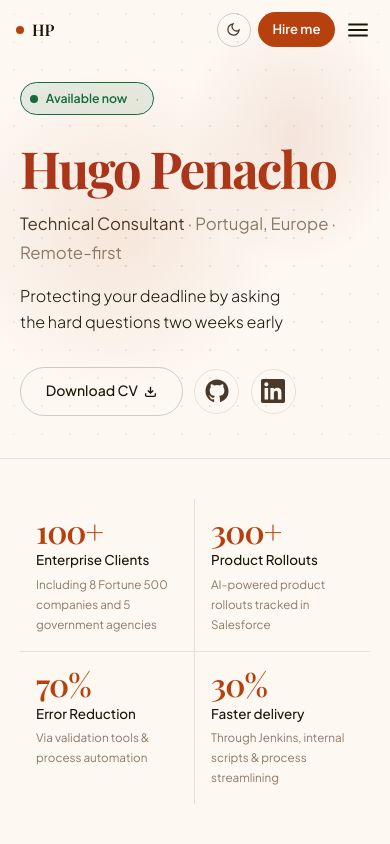
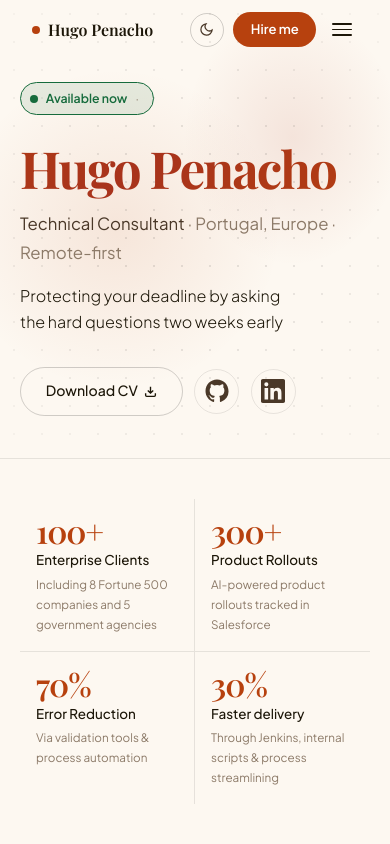
Before and after one commit to hpenacho/portfolio-website, a Next.js app: page / in a window 390 px wide. Shown: the top 844 px of the page. Built offline with nearby package versions, Linux system fonts and the light colour scheme.

Commit message:
nav bar improvements

```diff
--- a/styles/Nav.module.css
+++ b/styles/Nav.module.css
@@ -1,14 +1,11 @@
 .nav {
   position: fixed;
-  top: 0;
-  left: 0;
-  right: 0;
+  top: 0; left: 0; right: 0;
   z-index: 200;
   padding: 0 2rem;
   height: 60px;
   border-bottom: 1px solid transparent;
-  background: transparent;
-  transition: background 0.2s ease, border-color 0.2s ease;
+  transition: background 0.4s ease, border-color 0.4s ease, backdrop-filter 0.4s;
 }
 
 .scrolled {
@@ -23,54 +20,32 @@
   display: flex;
   align-items: center;
   gap: 1rem;
-  min-width: 0;
 }
 
 .brand {
   display: flex;
   align-items: center;
   gap: 0.5rem;
-  min-width: 0;
-  flex: 1 1 auto;
-  overflow: hidden;
-  color: var(--text-1);
-  white-space: nowrap;
-  transition: color 0.2s ease;
-}
-
-.brand:hover {
-  color: var(--gold);
-}
-
-.brandDot {
-  width: 8px;
-  height: 8px;
-  border-radius: 50%;
-  background: var(--gold);
-  flex: 0 0 auto;
-}
-
-.brandFull,
-.brandShort {
-  display: block;
-  min-width: 0;
-  white-space: nowrap;
   font-family: var(--font-playfair), Georgia, serif;
   font-size: 1rem;
   font-weight: 600;
-  line-height: 1;
+  color: var(--text-1);
+  white-space: nowrap;
+  transition: color 0.2s;
+  min-width: 0;
+  overflow: hidden;
+}
+.brand:hover { color: var(--gold); }
+
+.brandDot {
+  width: 8px; height: 8px;
+  border-radius: 50%;
+  background: var(--gold);
+  flex-shrink: 0;
 }
 
-.brandFull {
-  overflow: hidden;
-  text-overflow: clip;
-  opacity: 1;
-  transition: opacity 0.2s ease;
-}
-
-.brandShort {
-  display: none;
-}
+.brandFull  { display: inline; }
+.brandShort { display: none; }
 
 .links {
   display: flex;
@@ -78,7 +53,6 @@
   gap: 0.15rem;
   list-style: none;
   margin-left: auto;
-  flex: 0 0 auto;
 }
 
 .link {
@@ -87,37 +61,31 @@
   color: var(--text-2);
   padding: 0.35rem 0.7rem;
   border-radius: 100px;
-  transition: color 0.2s ease, background 0.2s ease;
+  transition: color 0.2s, background 0.2s;
 }
-
-.link:hover {
-  color: var(--text-1);
-  background: var(--gold-pale);
-}
+.link:hover { color: var(--text-1); background: var(--gold-pale); }
 
 .right {
   display: flex;
   align-items: center;
   gap: 0.6rem;
   margin-left: 1rem;
-  flex: 0 0 auto;
+  flex-shrink: 0;
 }
 
 .themeBtn {
   display: inline-flex;
   align-items: center;
   justify-content: center;
-  width: 34px;
-  height: 34px;
+  width: 34px; height: 34px;
   border-radius: 50%;
   border: 1px solid var(--border-hi);
   background: transparent;
   color: var(--text-2);
   cursor: pointer;
-  transition: color 0.2s ease, border-color 0.2s ease, background 0.2s ease, transform 0.2s ease;
-  flex: 0 0 auto;
+  transition: all 0.25s;
+  flex-shrink: 0;
 }
-
 .themeBtn:hover {
   color: var(--gold);
   border-color: var(--gold);
@@ -132,14 +100,10 @@
   border: 1px solid var(--border);
   padding: 0.38rem 1rem;
   border-radius: 100px;
-  transition: color 0.2s ease, border-color 0.2s ease;
+  transition: all 0.2s;
   white-space: nowrap;
 }
-
-.cvBtn:hover {
-  color: var(--text-1);
-  border-color: var(--border-hi);
-}
+.cvBtn:hover { color: var(--text-1); border-color: var(--border-hi); }
 
 .hireBtn {
   font-size: 0.82rem;
@@ -148,119 +112,33 @@
   background: var(--gold);
   padding: 0.38rem 1.1rem;
   border-radius: 100px;
-  transition: opacity 0.2s ease, transform 0.2s ease;
+  transition: all 0.2s;
   white-space: nowrap;
 }
-
-.hireBtn:hover {
-  opacity: 0.88;
-  transform: translateY(-1px);
-}
+.hireBtn:hover { opacity: 0.88; transform: translateY(-1px); }
 
 .burger {
   display: none;
-  position: relative;
-  width: 32px;
-  height: 32px;
-  padding: 6px;
+  flex-direction: column;
+  gap: 4px;
   background: none;
   border: none;
   cursor: pointer;
-  color: var(--text-1);
-  align-items: center;
-  justify-content: center;
-  flex: 0 0 auto;
+  padding: 6px;
 }
+.burger span {
+  display: block;
+  width: 20px; height: 1.5px;
+  background: var(--text-1);
+  border-radius: 2px;
+  transition: transform 0.25s, opacity 0.25s;
+}
+.burgerOpen span:nth-child(1) { transform: translateY(5.5px) rotate(45deg); }
+.burgerOpen span:nth-child(2) { opacity: 0; }
+.burgerOpen span:nth-child(3) { transform: translateY(-5.5px) rotate(-45deg); }
 
-.burger span {
-  position: absolute;
-  left: 6px;
-  width: 20px;
-  height: 1.5px;
-  background: currentColor;
-  border-radius: 999px;
-  transform-origin: center;
-  transition: transform 0.28s ease, opacity 0.2s ease;
-  will-change: transform, opacity;
-}
-
-.burger span:nth-child(1) {
-  transform: translateY(-5.5px);
-}
-
-.burger span:nth-child(2) {
-  transform: translateY(0);
-}
-
-.burger span:nth-child(3) {
-  transform: translateY(5.5px);
-}
-
-.burgerOpen span:nth-child(1) {
-  transform: translateY(0) rotate(45deg);
-}
-
-.burgerOpen span:nth-child(2) {
-  opacity: 0;
-  transform: translateY(0) scaleX(0.6);
-}
-
-.burgerOpen span:nth-child(3) {
-  transform: translateY(0) rotate(-45deg);
-}
-
-/* Brand starts gracefully giving up space before desktop nav breaks */
-@media (max-width: 980px) {
-  .brandFull {
-    opacity: 0.45;
-  }
-
-  .links {
-    gap: 0.05rem;
-  }
-
-  .link {
-    padding: 0.35rem 0.55rem;
-  }
-
-  .right {
-    margin-left: 0.75rem;
-    gap: 0.45rem;
-  }
-
-  .cvBtn {
-    padding: 0.38rem 0.8rem;
-  }
-
-  .hireBtn {
-    padding: 0.38rem 0.9rem;
-  }
-}
-
-/* Hide long brand before collision gets ugly */
-@media (max-width: 900px) {
-  .brandFull {
-    opacity: 0;
-  }
-}
-
-/* Swap to short brand while still desktop/tablet */
-@media (max-width: 860px) {
-  .brandFull {
-    display: none;
-  }
-
-  .brandShort {
-    display: block;
-  }
-}
-
-/* Mobile nav */
 @media (max-width: 768px) {
-  .nav {
-    padding: 0 1rem;
-  }
-
+  /* Mobile menu container */
   .links {
     position: fixed;
     top: 60px;
@@ -271,35 +149,26 @@
     align-items: stretch;
     background: var(--bg-nav-mob);
     border-bottom: 1px solid var(--border);
+    transform: translateY(-8px);
+    opacity: 0;
+    pointer-events: none;
+    transition: transform 0.3s ease, opacity 0.3s;
     margin-left: 0;
-    padding: 0;
+    padding: 0;       /* no inner padding, rows own their spacing */
     gap: 0;
-    flex: initial;
-
-    opacity: 0;
-    visibility: hidden;
-    transform: translateY(-8px);
-    pointer-events: none;
-    transition: opacity 0.22s ease, transform 0.22s ease, visibility 0s linear 0.22s;
-    will-change: opacity, transform;
   }
 
-  .links.open {
-    opacity: 1;
-    visibility: visible;
-    transform: translateY(0);
-    pointer-events: auto;
-    transition: opacity 0.22s ease, transform 0.22s ease;
-  }
-
+  /* Full‑width rows */
   .links li {
     width: 100%;
   }
 
+  /* Row dividers across the whole menu */
   .links li:not(:last-child) {
     border-bottom: 1px solid var(--border);
   }
 
+  /* The actual clickable area */
   .link {
     display: flex;
     align-items: center;
@@ -311,21 +180,7 @@
     color: var(--text-1);
     border-radius: 0;
     background: transparent;
-    opacity: 0;
-    transform: translateY(-4px);
-    transition: opacity 0.18s ease, transform 0.18s ease, color 0.2s ease, background 0.2s ease;
   }
-
-  .links.open .link {
-    opacity: 1;
-    transform: translateY(0);
-  }
-
-  .links.open li:nth-child(1) .link { transition-delay: 0.02s; }
-  .links.open li:nth-child(2) .link { transition-delay: 0.05s; }
-  .links.open li:nth-child(3) .link { transition-delay: 0.08s; }
-  .links.open li:nth-child(4) .link { transition-delay: 0.11s; }
-  .links.open li:nth-child(5) .link { transition-delay: 0.14s; }
 
   .link::after {
     content: "›";
@@ -333,11 +188,6 @@
     color: var(--text-2);
     flex-shrink: 0;
     margin-left: 1rem;
-  }
-
-  .link:hover {
-    color: var(--text-1);
-    background: transparent;
   }
 
   .link:active {
@@ -349,25 +199,41 @@
     color: var(--gold);
   }
 
+  .link:hover {
+    /* optional: keep hover neutral on touch devices */
+    color: var(--text-1);
+    background: transparent;
+  }
+
+  .link:active {
+    background: var(--gold-pale);
+    color: var(--gold);
+  }
+
+  /* Keep right-side group on the right in mobile */
   .right {
     margin-left: auto;
   }
 
+  /* Show/hide menu */
+  .links.open {
+    transform: translateY(0);
+    opacity: 1;
+    pointer-events: all;
+  }
+
+  /* Hide CV on mobile */
   .cvBtn {
     display: none;
   }
 
+  /* Show burger on mobile */
   .burger {
-    display: inline-flex;
-  }
-}
-
-@media (max-width: 360px) {
-  .brandFull {
-    display: none;
+    display: flex;
   }
 
-  .brandShort {
-    display: block;
-  }
+  @media (max-width: 360px) {
+  .brandFull  { display: none; }
+  .brandShort { display: inline; }
 }
+}
```
